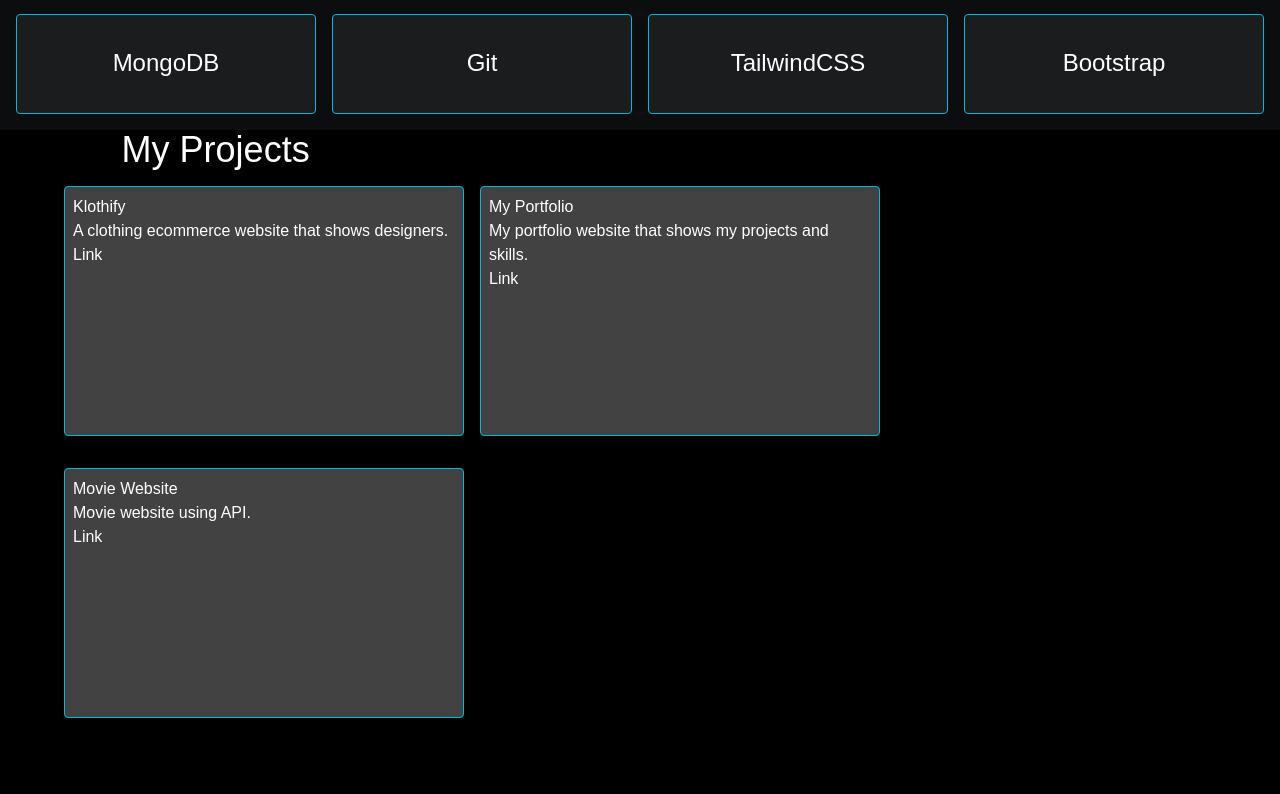
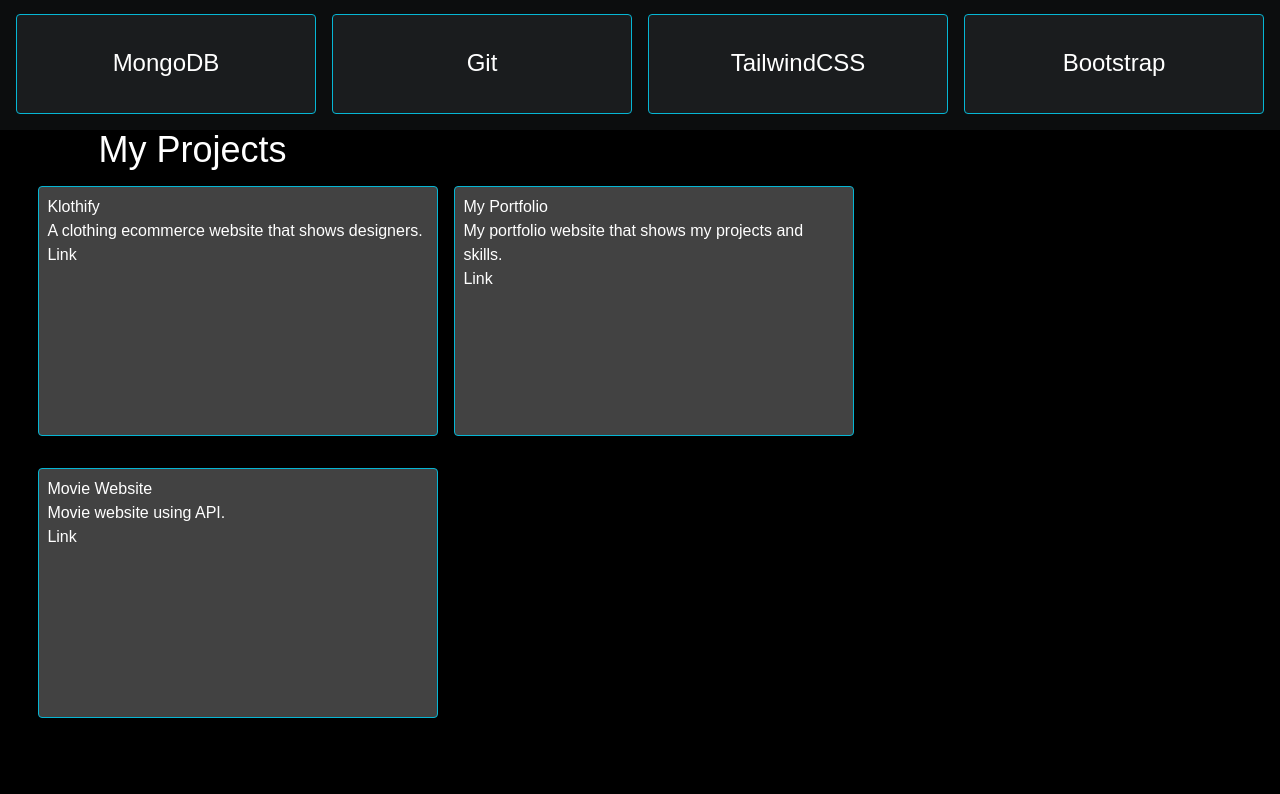
Before and after one commit to codex-moi/gerald, a React (Vite) app: page / in a window 1280 px wide. Shown: the part 1866-2660 px from the top of the page. Built offline with nearby package versions, Linux system fonts and the light colour scheme; a web font is replaced by a local one.

Commit message:
Updated project with base configuration for deployment

```diff
--- a/src/components/Projects.jsx
+++ b/src/components/Projects.jsx
@@ -3,7 +3,7 @@
 const Projects = () => {
   return (
     <>
-    <div className="w-full h-[100vh] bg-black px-[5%]">
+    <div className="w-full h-[100vh] bg-black px-[3%]">
         <h2 className="text-4xl px-[5%] text-white">My Projects</h2>
         <div className="w-full flex flex-wrap">
             {projects.map((project, id) =>
```
